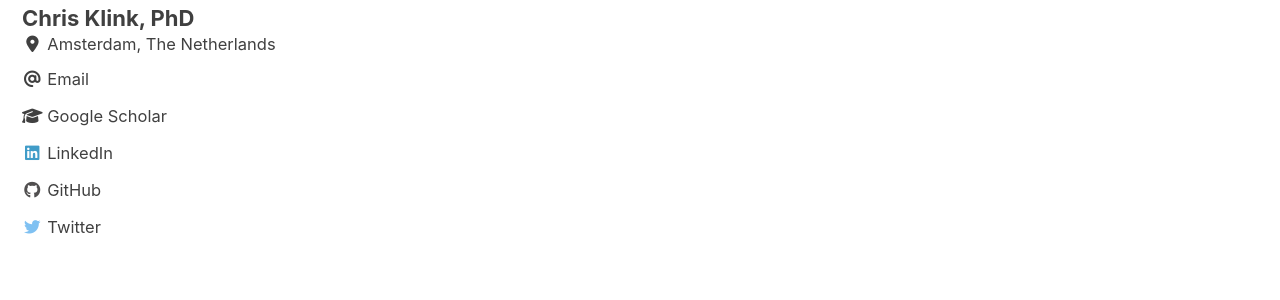
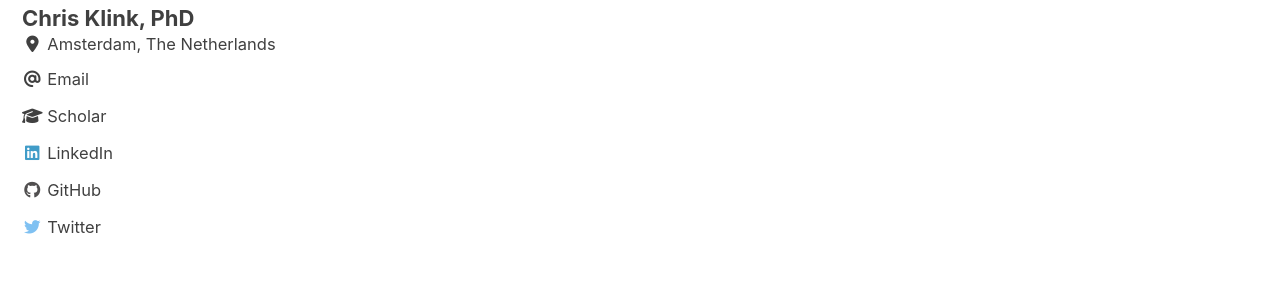
Before and after one commit to pcklink/pcklink.github.io, a Jekyll site: the page built from index.html, in a window 1280 px wide. Shown: the part 601-901 px from the top of the page. Built offline with Jekyll 4.4.1, drawn with Linux system fonts in a browser that asks for light colours; cached includes are drawn as plain includes; nearby versions of some CDN libraries; the list of posts is cut into pages by our own code.

Commit message:
Update _config.yml

```diff
--- a/_config.yml
+++ b/_config.yml
@@ -119,7 +119,7 @@ author:
     - label: "Website"
       icon: "fas fa-fw fa-link"
       # url: "https://your-website.com"
-    - label: "Google Scholar"
+    - label: "Scholar"
       icon: "fas fa-fw fa-graduation-cap"
       url: "hhttps://scholar.google.com/citations?user=BcxcKT4AAAAJ&hl=en"
     - label: "LinkedIn"
```
